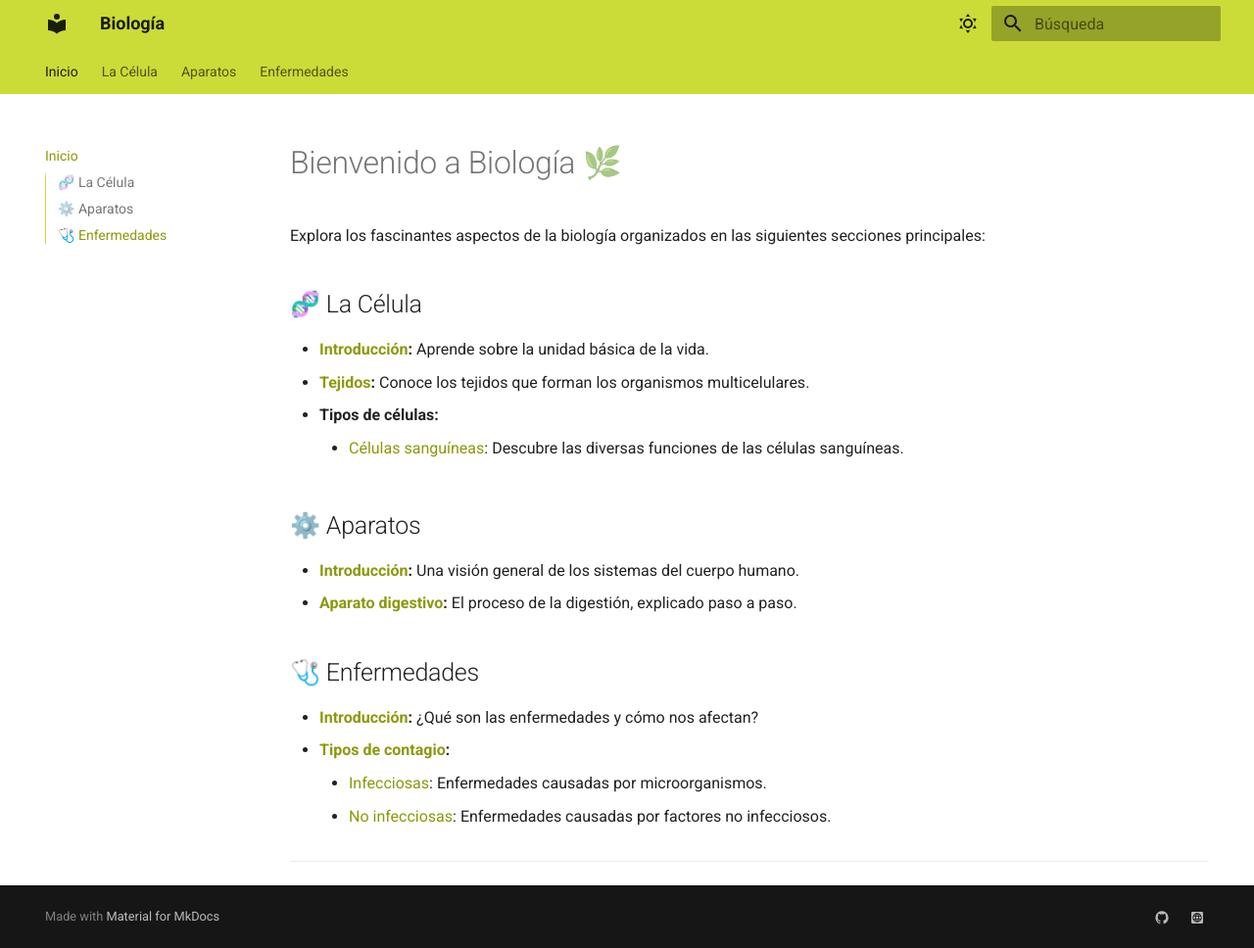
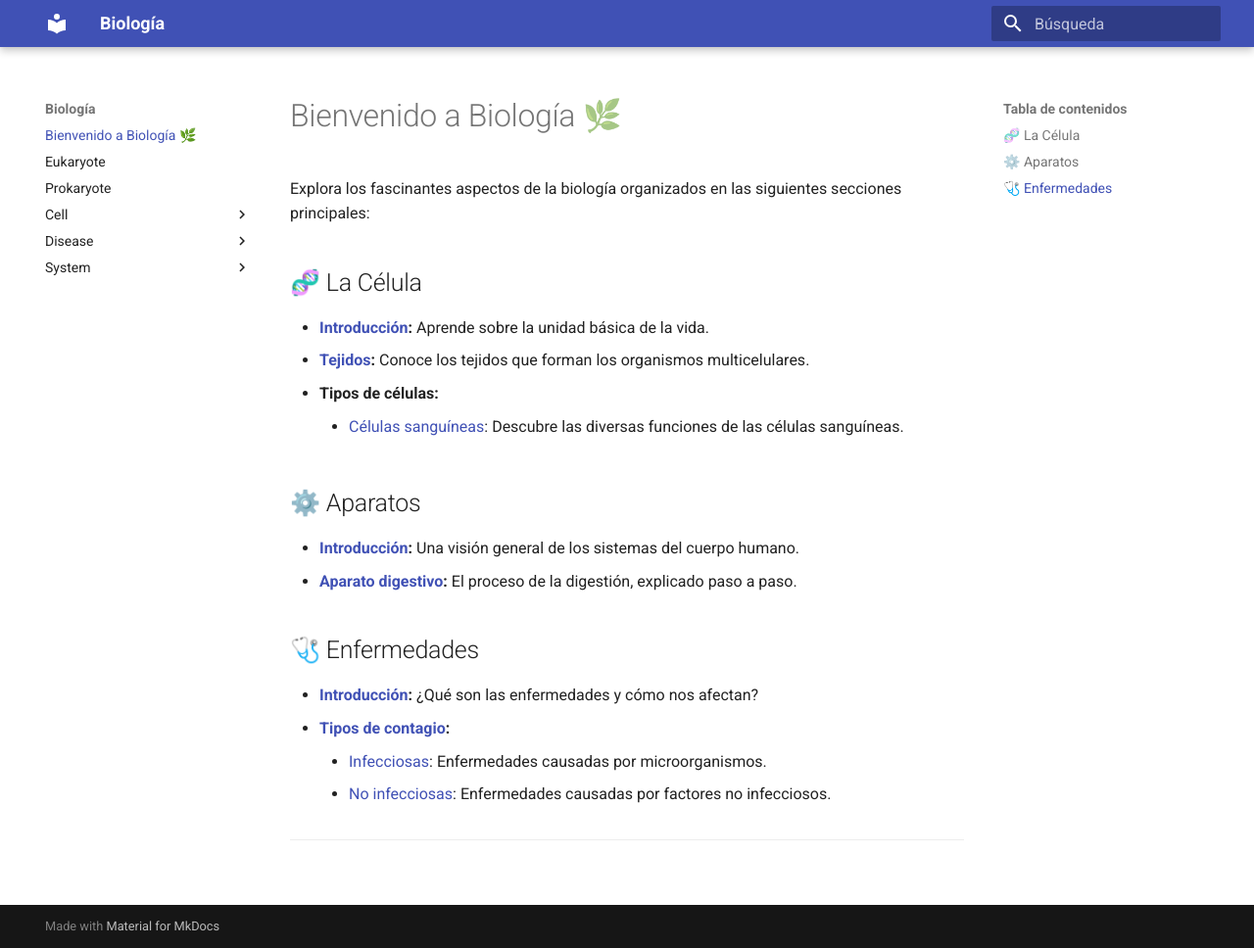
Before and after one commit to AlejandroBM99/mkdocs-biology, an MkDocs documentation site: the page built from docs/index.md, in a window 1280 px wide and 968 px high. Shown: the whole window at 98% size. Built offline with MkDocs 1.6.1 and Material for MkDocs 9.7.7, drawn with Linux system fonts in a browser that asks for light colours.

Commit message:
progress

```diff
--- a/mkdocs.yml
+++ b/mkdocs.yml
@@ -1,48 +1,4 @@
 site_name: Biología
-site_url: https://github.com/AlejandroBM99/mkdocs-biology
 theme:
   name: material
   language: es
-  features:
-    - navigation.tabs
-    - navigation.sections
-    - toc.integrate
-    - content.code.annotate
-    - search.highlight
-  palette:
-    - scheme: default
-      primary: lime
-      accent: green
-      toggle:
-        icon: material/weather-sunny
-        name: Claro
-    - scheme: slate
-      primary: teal
-      accent: cyan
-      toggle:
-        icon: material/weather-night
-        name: Oscuro
-extra:
-  social:
-    - icon: material/github
-      link: https://github.com/AlejandroBM99/mkdocs-biology
-    - icon: material/web-box
-      link: https://alejandrobm99.github.io/mkdocs-biology/
-  navigation:
-    title: Menú Principal
-nav:
-  - Inicio: index.md
-  - La Célula:
-      - Introducción: cell/cell.md
-      - Tejidos: cell/tissue.md
-      - Tipos de células:
-          - Sanguíneas: cell/blood-cell.md
-  - Aparatos:
-      - Introducción: system/system.md
-      - Lista de aparatos:
-          - Aparato digestivo: system/digestive/digestive.md
-  - Enfermedades:
-      - Introducción: disease/disease.md
-      - Tipos de contagio:
-          - Infecciosas: disease/infection.md
-          - No infecciosas: disease/non-infection.md
```
